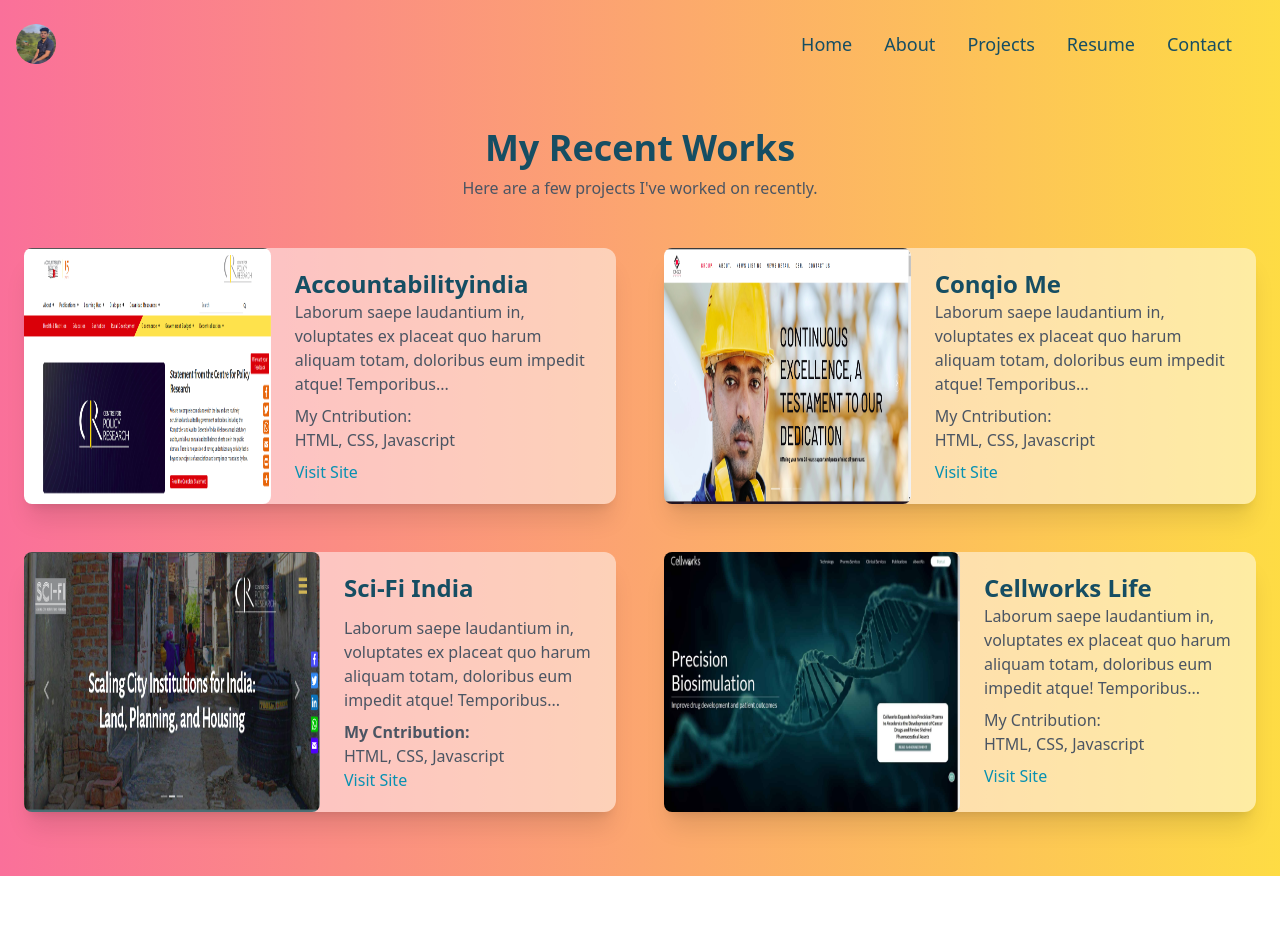
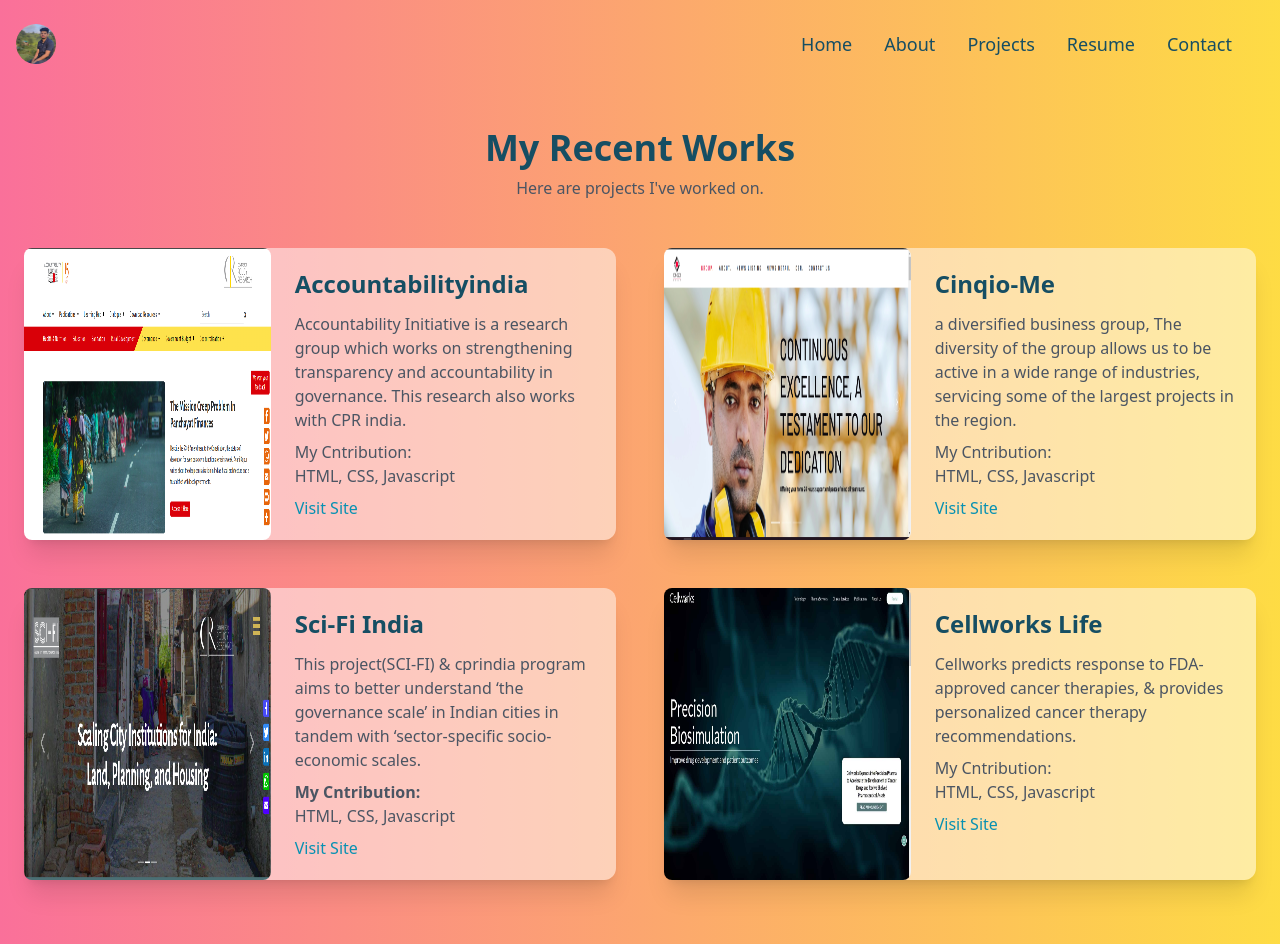
Before and after one commit to Abhay2811/portfolio, a React (Create React App) app: page /projects in a window 1280 px wide. Before the commit the page ends 876 px from the top, so only its background shows below. Built offline with nearby package versions, Linux system fonts and the light colour scheme.

Commit message:
portfolio

```diff
--- a/src/components/Home.js
+++ b/src/components/Home.js
@@ -9,7 +9,7 @@ function Home() {
     	<section class=" w-full">
     		<div class="flex items-center flex-col md:flex-row justify-around pt-20 md:pt-12 container mx-auto px-4">
 				<div class="text-cyan-900">
-					<h2 class="md:text-4xl text-3xl">Hii, There! <span class="wave">👋🏻</span></h2>
+					<h2 class="md:text-4xl text-3xl">Hii, There! </h2>
 					<h2 class="md:text-4xl text-3xl pt-3">I'M Abhay Sharma</h2>
 					<h2 class="md:text-4xl text-3xl animate-typing overflow-hidden whitespace-nowrap border-r-4 border-r-white pr-5 text-white">Front End Developer</h2>
 					<div class="pt-4">
--- a/src/components/Projects.js
+++ b/src/components/Projects.js
@@ -10,7 +10,7 @@ function Projects() {
   	<div class=" py-16 container m-auto px-6 text-gray-600 md:px-12 xl:px-6">
     	<div class="mb-12 space-y-2 text-center">
         	<h2 class="text-2xl text-cyan-900 font-bold md:text-4xl">My Recent Works</h2>
-        	<p class="lg:w-6/12 lg:mx-auto">Here are a few projects I've worked on recently.</p>
+        	<p class="lg:w-6/12 lg:mx-auto">Here are projects I've worked on.</p>
       	</div>
       	<div class="grid gap-12 lg:grid-cols-2">
         	<div class=" rounded-xl group sm:flex space-x-6 bg-white bg-opacity-50 shadow-xl hover:rounded-2xl">
@@ -19,7 +19,9 @@ function Projects() {
             		<div class="space-y-2">
               			<div class="">
                 			<h4 class="text-2xl font-semibold text-cyan-900">Accountabilityindia</h4>
-                			<p class="text-gray-600">Laborum saepe laudantium in, voluptates ex placeat quo harum aliquam totam, doloribus eum impedit atque! Temporibus...</p>
+                			<p class="text-gray-600 pt-3">Accountability Initiative is a research group which works on strengthening
+                			   transparency and accountability in governance. This research also works with CPR india.
+                			</p>
 
             				<p class="text-gray-600 pt-2">My Cntribution:</p>
             				<p class="text-gray-600">HTML, CSS, Javascript</p>
@@ -33,41 +35,47 @@ function Projects() {
           		<div class="sm:w-7/12 pl-0 p-5">
             		<div class="space-y-2">
               			<div class="">
-                			<h4 class="text-2xl font-semibold text-cyan-900">Conqio Me</h4>
-                			<p class="text-gray-600">Laborum saepe laudantium in, voluptates ex placeat quo harum aliquam totam, doloribus eum impedit atque! Temporibus...</p>
+                			<h4 class="text-2xl font-semibold text-cyan-900">Cinqio-Me</h4>
+                			<p class="pt-3 text-gray-600">a diversified business group,  The diversity of the group allows us to be active in
+                				a wide range of industries, servicing some of the largest projects in the region.
+                			</p>
 
             				<p class="text-gray-600 pt-2">My Cntribution:</p>
             				<p class="text-gray-600">HTML, CSS, Javascript</p>
               			</div>
-              			<a href="www.tailus.io" class="block w-max text-cyan-600">Visit Site</a>
+              			<a href="http://dev-cinqo.gailabs.com/" class="block w-max text-cyan-600">Visit Site</a>
             		</div>
           		</div>
        		</div>
        			<div class="rounded-xl group sm:flex space-x-6 bg-white bg-opacity-50 shadow-xl hover:rounded-2xl">
-          		<img src={scifi} alt="art cover" loading="lazy" width="1000" height="667" class="h-56 sm:h-full w-full sm:w-6/12  rounded-lg transition duration-500 group-hover:rounded-xl" />
+          		<img src={scifi} alt="art cover" loading="lazy" width="1000" height="667" class="h-56 sm:h-full w-full sm:w-5/12  rounded-lg transition duration-500 group-hover:rounded-xl" />
           		<div class="sm:w-7/12 pl-0 p-5">
-            		<div class="">
+            		<div class="space-y-2">
               			<div class="">
                 			<h4 class="text-2xl font-semibold text-cyan-900">Sci-Fi India</h4>
-                			<p class="pt-3 text-gray-600">Laborum saepe laudantium in, voluptates ex placeat quo harum aliquam totam, doloribus eum impedit atque! Temporibus...</p>
+                			<p class="pt-3 text-gray-600">This project(SCI-FI) & cprindia program aims to better understand ‘the governance scale’
+                				in Indian cities in tandem with ‘sector-specific socio-economic scales.
+                			</p>
               			    <p class=" pt-2 font-bold">My Cntribution:</p>
             				<p class="text-gray-600">HTML, CSS, Javascript</p>
               			</div>
-              			<a href="www.tailus.io" class="block w-max text-cyan-600">Visit Site</a>
+              			<a href="https://scifi.cprindia.org/" class="block w-max text-cyan-600">Visit Site</a>
             		</div>
           		</div>
        		</div>
        			<div class="rounded-xl group sm:flex space-x-6 bg-white bg-opacity-50 shadow-xl hover:rounded-2xl">
-          		<img src={cellwork} alt="art cover" loading="lazy"  class="h-56 sm:h-full w-full sm:w-6/12  rounded-lg transition duration-500 group-hover:rounded-xl" />
+          		<img src={cellwork} alt="art cover" loading="lazy"  class="h-56 sm:h-full w-full sm:w-5/12  rounded-lg transition duration-500 group-hover:rounded-xl" />
           		<div class="sm:w-7/12 pl-0 p-5">
             		<div class="space-y-2">
               			<div class="">
                 			<h4 class="text-2xl font-semibold text-cyan-900">Cellworks Life</h4>
-                			<p class="text-gray-600">Laborum saepe laudantium in, voluptates ex placeat quo harum aliquam totam, doloribus eum impedit atque! Temporibus...</p>
+                			<p class="pt-3 text-gray-600">Cellworks predicts response to FDA-approved cancer therapies,
+                				& provides personalized cancer therapy recommendations.
+                			</p>
               			    <p class="text-gray-600 pt-2">My Cntribution:</p>
             				<p class="text-gray-600">HTML, CSS, Javascript</p>
               			</div>
-              			<a href="www.tailus.io" class="block w-max text-cyan-600">Visit Site</a>
+              			<a href="https://cellworks.life/" class="block w-max text-cyan-600">Visit Site</a>
             		</div>
           		</div>
        		</div>
```
Also changed, not shown: src/images/account.png.
